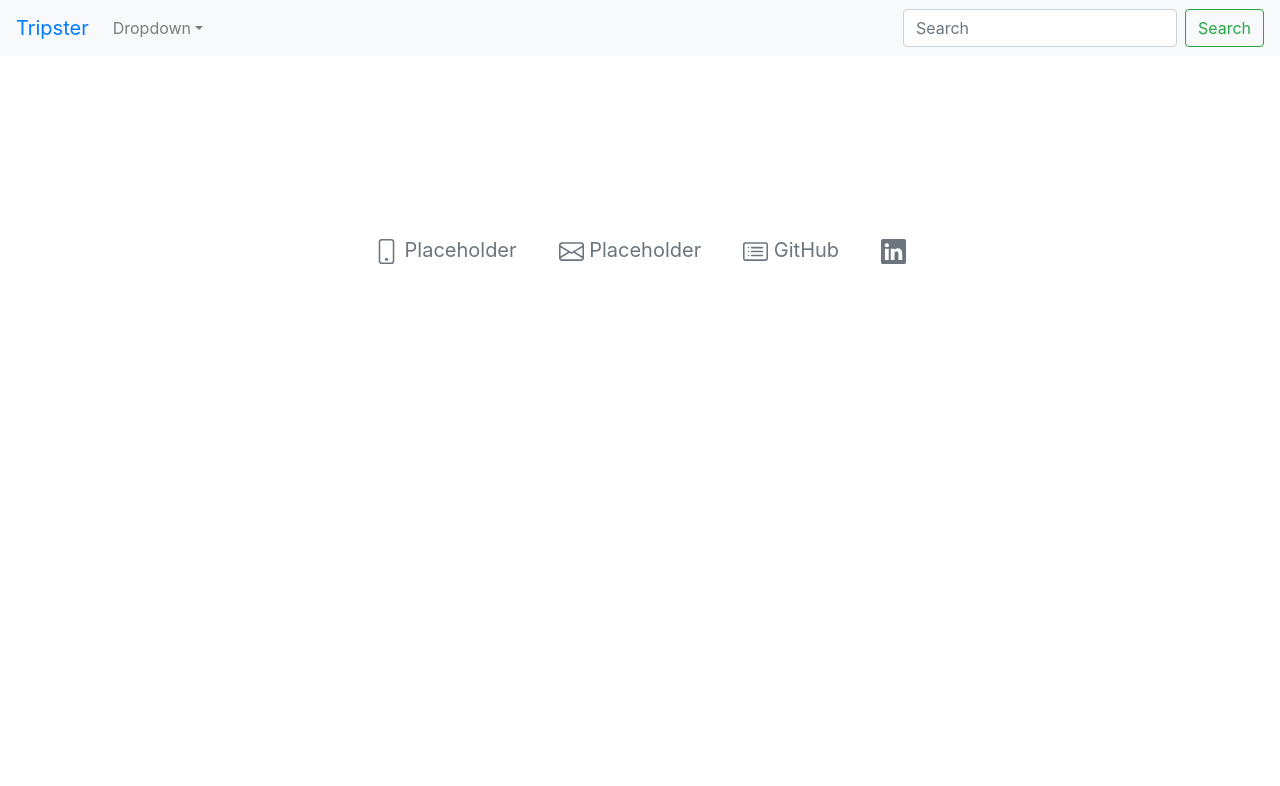
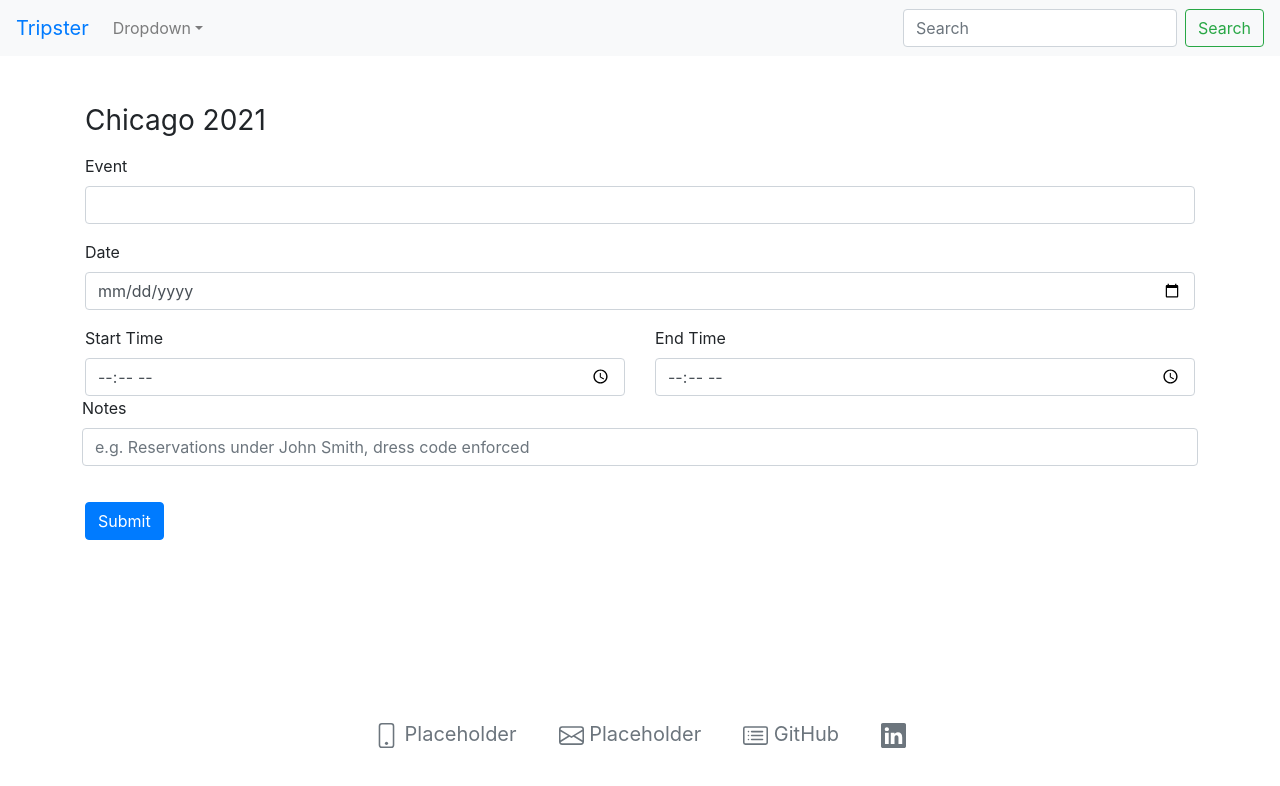
Before and after one commit to jtrevz/Tripster, a React (Create React App) app in the folder client/: page /itinerary in a window 1280 px wide. Shown: the top 786 px of the page. Built offline with nearby package versions, Linux system fonts and the light colour scheme; no server answers.

Commit message:
itinerary event form

```diff
--- a/client/src/App.js
+++ b/client/src/App.js
@@ -12,6 +12,7 @@ import PrivateRoute from "./components/PrivateRoute"
 import Profile from "./pages/Profile"
 import AddTrip from "./components/AddTrip"
 import TripContext from "./contexts/TripContext"
+import Itinerary from "./pages/Itinerary"
 
 
 
@@ -31,6 +32,7 @@ function App() {
               <Route exact path="/profile" component={Profile} />
               <Route exact path="/addtrip" component={AddTrip} />
               <Route exact path="/profile" component={Profile} />
+              <Route exact path="/itinerary" component={Itinerary} />
               <PrivateRoute exact path = "/temp" component={Temp}/>
             </Switch>
           <Footer/>
--- a/client/src/pages/Itinerary.js
+++ b/client/src/pages/Itinerary.js
@@ -2,31 +2,38 @@ import React from "react";
 
 
 function Itinerary(props) {
+
+    function handleChange() {
+
+    }
     return (
         <div>
            <div className="container mt-5">
-           <form onSubmit={handleSubmit}>
-                <h1 className="h3 mb-3 fw-normal">Add Trip</h1>
-                {error && <Alert variant= "danger">{error}</Alert>}
+           <form>
+                <h1 className="h3 mb-3 fw-normal">Chicago 2021</h1>
                 <div className="mb-3">
-                    <label className="form-label">Trip Name</label>
-                    <input onChange={handleChange} name="tripName" type="city" className="form-control" placeholder="e.g. Girls Trip Summer 2022" />
+                    <label className="form-label">Event</label>
+                    <input onChange={handleChange} name="tripName" type="city" className="form-control" placeholder="" />
                     <div id="destinationHelp" className="form-text"></div>
                 </div>
                 <div className="mb-3">
-                    <label className="form-label">Destination</label>
-                    <input onChange={handleChange} name="destination" type="city" className="form-control" placeholder="e.g. New York, Miami" />
-                    <div id="destinationHelp" className="form-text"></div>
+                        <label  className="form-label">Date</label>
+                        <input onChange={handleChange} name="startDate" type="date" className="form-control" id="startDate"/>
                 </div>
                 <div className="mb-3 row">
                     <div className="col">
-                        <label  className="form-label"> Start Date</label>
-                        <input onChange={handleChange} name="startDate" type="date" className="form-control" id="startDate"/>
+                        <label  className="form-label">Start Time</label>
+                        <input onChange={handleChange} name="startDate" type="time" className="form-control" id="startDate"/>
                     </div>
                     <div className="col">
-                        <label className="form-label"> End Date</label>
-                        <input onChange={handleChange} name="endDate" type="date" className="form-control" id="endDate"/>
+                        <label className="form-label">End Time</label>
+                        <input onChange={handleChange} name="endDate" type="time" className="form-control" id="endDate"/>
                     </div>
+                    <div className="mb-3">
+                    <label className="form-label">Notes</label>
+                    <input onChange={handleChange} name="destination" type="text" className="form-control" placeholder="e.g. Reservations under John Smith, dress code enforced" />
+                    <div id="destinationHelp" className="form-text"></div>
+                </div>
                 </div>
                 <button type="submit" className="btn btn-primary">Submit</button>
             </form>
```
